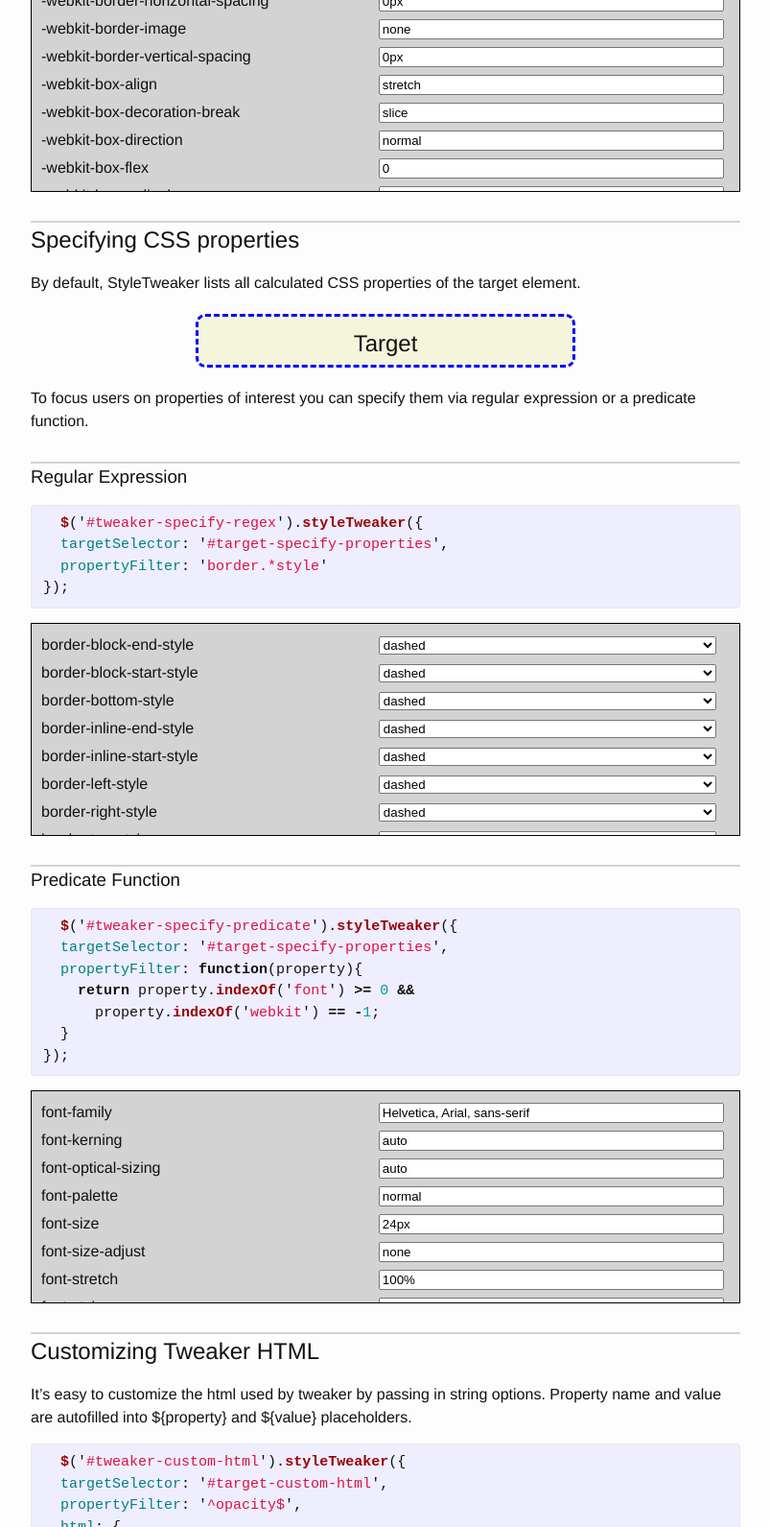
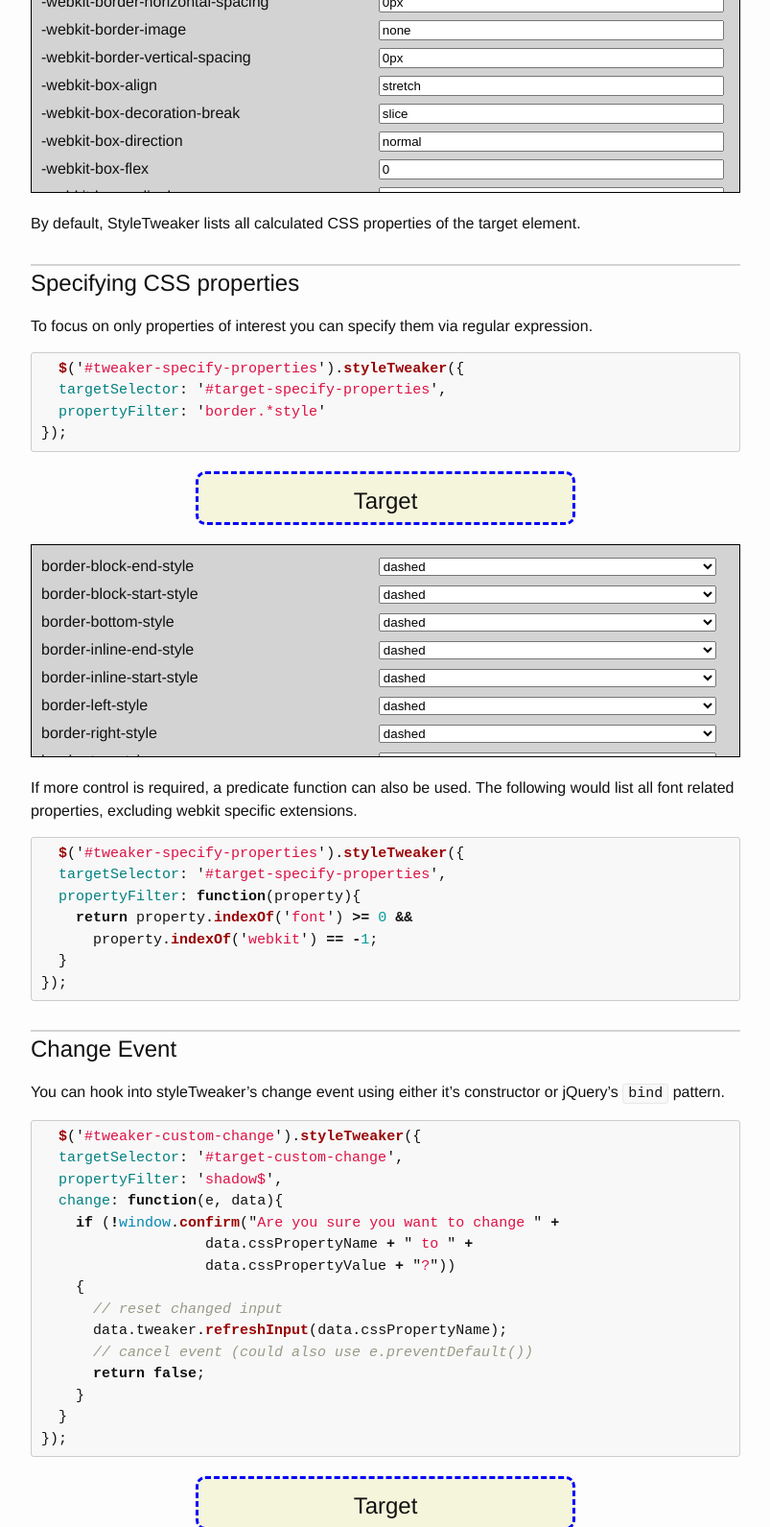
Before and after one commit to NetsydeMiro/jquery-ui-styleTweaker, a Jekyll site: the page built from index.md, in a window 1280 px wide, cut to the strip 329-1920 px from the top of the page. Shown: the whole strip at 96% size, without its empty margins (238-1041 px from the left). Built offline with Jekyll 4.4.1, drawn with Linux system fonts in a browser that asks for light colours; some of the changed text lies outside the part shown.

Commit message:
Some styling and change demo

````diff
--- a/_includes/head.html
+++ b/_includes/head.html
@@ -27,4 +27,7 @@
   <link rel="stylesheet" type="text/css" href="{{ '/css/tweaker.css' | prepend: site.baseurl }}">
   <link rel="stylesheet" type="text/css" href="{{ '/css/tweaker_demo.css' | prepend: site.baseurl }}">
 
+  <!-- github syntax override -->
+  <link rel="stylesheet" type="text/css" href="{{ '/css/jekyll-github-syntax.css' | prepend: site.baseurl }}">
+
 </head>
--- /dev/null
+++ b/_includes/samples/custom_change.html
@@ -0,0 +1,6 @@
+<div id='target-custom-change' class='target'>
+  Target
+</div>
+
+<div id='tweaker-custom-change' class='tweaker'>
+</div>
--- /dev/null
+++ b/_includes/samples/custom_change.js
@@ -0,0 +1,15 @@
+$('#tweaker-custom-change').styleTweaker({
+  targetSelector: '#target-custom-change',
+  propertyFilter: 'shadow$',
+  change: function(e, data){
+    if (!window.confirm("Are you sure you want to change " +
+                   data.cssPropertyName + " to " +
+                   data.cssPropertyValue + "?"))
+    {
+      // reset changed input
+      data.tweaker.refreshInput(data.cssPropertyName);
+      // cancel event (could also use e.preventDefault())
+      return false;
+    }
+  }
+});
--- a/_includes/samples/custom_html.js
+++ b/_includes/samples/custom_html.js
@@ -1,6 +1,6 @@
 $('#tweaker-custom-html').styleTweaker({
   targetSelector: '#target-custom-html',
-  propertyFilter: '^opacity$',
+  propertyFilter: '^opacity',
   html: {
     label: "<label for='tweak-${property}'>Contrast</label>",
     textInput: "<input type='range' min='0' max='1' step='0.1' \
--- a/_includes/samples/specify_properties.html
+++ b/_includes/samples/specify_properties.html
@@ -1,3 +1,6 @@
 <div id='target-specify-properties' class='target'>
   Target
 </div>
+
+<div id='tweaker-specify-properties' class='tweaker'>
+</div>
--- a/_includes/samples/specify_properties_predicate.html
+++ /dev/null
@@ -1,2 +0,0 @@
-<div id='tweaker-specify-predicate'>
-</div>
--- a/_includes/samples/specify_properties_predicate.js
+++ b/_includes/samples/specify_properties_predicate.js
@@ -1,4 +1,4 @@
-$('#tweaker-specify-predicate').styleTweaker({
+$('#tweaker-specify-properties').styleTweaker({
   targetSelector: '#target-specify-properties',
   propertyFilter: function(property){
     return property.indexOf('font') >= 0 &&
--- a/_includes/samples/specify_properties_regex.html
+++ /dev/null
@@ -1,2 +0,0 @@
-<div id='tweaker-specify-regex'>
-</div>
--- a/_includes/samples/specify_properties_regex.js
+++ b/_includes/samples/specify_properties_regex.js
@@ -1,4 +1,4 @@
-$('#tweaker-specify-regex').styleTweaker({
+$('#tweaker-specify-properties').styleTweaker({
   targetSelector: '#target-specify-properties',
   propertyFilter: 'border.*style'
 });
--- a/_sass/_base.scss
+++ b/_sass/_base.scss
@@ -130,7 +130,8 @@
     font-size: 15px;
     border: 1px solid $grey-color-light;
     border-radius: 3px;
-    background-color: #eef;
+    //background-color: #eef;
+    background-color: #f8f8f8;
 }
 
 code {
@@ -139,7 +140,7 @@
 
 pre {
     padding: 8px 12px;
-    overflow-x: scroll;
+    overflow-x: auto;
 
     > code {
         border: 0;
--- /dev/null
+++ b/css/jekyll-github-syntax.css
@@ -0,0 +1,68 @@
+/*
+ * GitHub style for Pygments syntax highlighter, for use with Jekyll
+ * Courtesy of GitHub.com
+ */
+
+.highlight pre, pre, .highlight .hll { background-color: #f8f8f8; border: 1px solid #ccc; padding: 6px 10px; border-radius: 3px; }
+.highlight .c { color: #999988; font-style: italic; }
+.highlight .err { color: #a61717; background-color: #e3d2d2; }
+.highlight .k { font-weight: bold; }
+.highlight .o { font-weight: bold; }
+.highlight .cm { color: #999988; font-style: italic; }
+.highlight .cp { color: #999999; font-weight: bold; }
+.highlight .c1 { color: #999988; font-style: italic; }
+.highlight .cs { color: #999999; font-weight: bold; font-style: italic; }
+.highlight .gd { color: #000000; background-color: #ffdddd; }
+.highlight .gd .x { color: #000000; background-color: #ffaaaa; }
+.highlight .ge { font-style: italic; }
+.highlight .gr { color: #aa0000; }
+.highlight .gh { color: #999999; }
+.highlight .gi { color: #000000; background-color: #ddffdd; }
+.highlight .gi .x { color: #000000; background-color: #aaffaa; }
+.highlight .go { color: #888888; }
+.highlight .gp { color: #555555; }
+.highlight .gs { font-weight: bold; }
+.highlight .gu { color: #800080; font-weight: bold; }
+.highlight .gt { color: #aa0000; }
+.highlight .kc { font-weight: bold; }
+.highlight .kd { font-weight: bold; }
+.highlight .kn { font-weight: bold; }
+.highlight .kp { font-weight: bold; }
+.highlight .kr { font-weight: bold; }
+.highlight .kt { color: #445588; font-weight: bold; }
+.highlight .m { color: #009999; }
+.highlight .s { color: #dd1144; }
+.highlight .n { color: #333333; }
+.highlight .na { color: teal; }
+.highlight .nb { color: #0086b3; }
+.highlight .nc { color: #445588; font-weight: bold; }
+.highlight .no { color: teal; }
+.highlight .ni { color: purple; }
+.highlight .ne { color: #990000; font-weight: bold; }
+.highlight .nf { color: #990000; font-weight: bold; }
+.highlight .nn { color: #555555; }
+.highlight .nt { color: navy; }
+.highlight .nv { color: teal; }
+.highlight .ow { font-weight: bold; }
+.highlight .w { color: #bbbbbb; }
+.highlight .mf { color: #009999; }
+.highlight .mh { color: #009999; }
+.highlight .mi { color: #009999; }
+.highlight .mo { color: #009999; }
+.highlight .sb { color: #dd1144; }
+.highlight .sc { color: #dd1144; }
+.highlight .sd { color: #dd1144; }
+.highlight .s2 { color: #dd1144; }
+.highlight .se { color: #dd1144; }
+.highlight .sh { color: #dd1144; }
+.highlight .si { color: #dd1144; }
+.highlight .sx { color: #dd1144; }
+.highlight .sr { color: #009926; }
+.highlight .s1 { color: #dd1144; }
+.highlight .ss { color: #990073; }
+.highlight .bp { color: #999999; }
+.highlight .vc { color: teal; }
+.highlight .vg { color: teal; }
+.highlight .vi { color: teal; }
+.highlight .il { color: #009999; }
+.highlight .gc { color: #999; background-color: #EAF2F5; }
--- a/css/main.scss
+++ b/css/main.scss
@@ -47,6 +47,6 @@
 // Import partials from `sass_dir` (defaults to `_sass`)
 @import
         "base",
-        "layout",
-        "syntax-highlighting"
+        "layout" //,
+        //"syntax-highlighting"
 ;
--- a/css/tweaker.css
+++ b/css/tweaker.css
@@ -4,6 +4,7 @@
   overflow: auto;
   border: 1px solid black;
   background-color: lightgray;
+  margin: 20px auto 20px auto;
 }
 
 .tweaker-control {
--- a/index.md
+++ b/index.md
@@ -8,25 +8,27 @@
 {% include jsSampleWrap.html snippet='samples/default.js' %}
 {% include samples/default.html %}
 
+By default, StyleTweaker lists all calculated CSS properties of the target element.
+
 ## Specifying CSS properties
 
-By default, StyleTweaker lists all calculated CSS properties of the target element.
+To focus on only properties of interest you can specify them via regular expression.
 
+{% include jsSampleWrap.html snippet='samples/specify_properties_regex.js' %}
+{% include jsLoadWrap.html snippet='samples/specify_properties_regex.js' %}
 {% include samples/specify_properties.html %}
 
-To focus users on properties of interest you can specify them via regular expression or a predicate function.
+If more control is required, a predicate function can also be used.  The following would list all font related properties, excluding webkit specific extensions.
 
-### Regular Expression
+{% include jsSampleWrap.html snippet='samples/specify_properties_predicate.js' %}
 
-{% include jsLoadWrap.html snippet='samples/specify_properties_regex.js' %}
-{% include jsSampleWrap.html snippet='samples/specify_properties_regex.js' %}
-{% include samples/specify_properties_regex.html %}
+## Change Event
 
-### Predicate Function
+You can hook into styleTweaker's change event using either it's constructor or jQuery's ```bind``` pattern.
 
-{% include jsLoadWrap.html snippet='samples/specify_properties_predicate.js' %}
-{% include jsSampleWrap.html snippet='samples/specify_properties_predicate.js' %}
-{% include samples/specify_properties_predicate.html %}
+{% include jsSampleWrap.html snippet='samples/custom_change.js' %}
+{% include jsLoadWrap.html snippet='samples/custom_change.js' %}
+{% include samples/custom_change.html %}
 
 ## Customizing Tweaker HTML
 
@@ -36,7 +38,7 @@
 {% include jsSampleWrap.html snippet='samples/custom_html.js' %}
 {% include samples/custom_html.html %}
 
-Default html is:
+The default HTML used by StyleTweaker is:
 
 {% highlight javascript %}
 
@@ -55,11 +57,13 @@
 For more fine-grained customization, you can hook into the ```inputcreated``` event to tinker with
 the jQuery control that was created.
 
+The following overrides StyleTweaker's default input rendering for color properties, and uses the excellent [Spectrum plugin](https://bgrins.github.io/spectrum/).
+
 {% include jsLoadWrap.html snippet='samples/custom_controls.js' %}
 {% include jsSampleWrap.html snippet='samples/custom_controls.js' %}
 {% include samples/custom_controls.html %}
 
-The data argument passed to the event is:
+The data argument passed to the ```inputcreated``` handler is:
 
 {% highlight javascript %}
 
@@ -71,7 +75,6 @@
     cssPropertyName,
     cssPropertyValue,
     cssPropertyOptions  // discrete property's possible values or
-                        // scalar property's possible units
-  }
+  }                     // scalar property's possible units
 
 {% endhighlight %}
````
